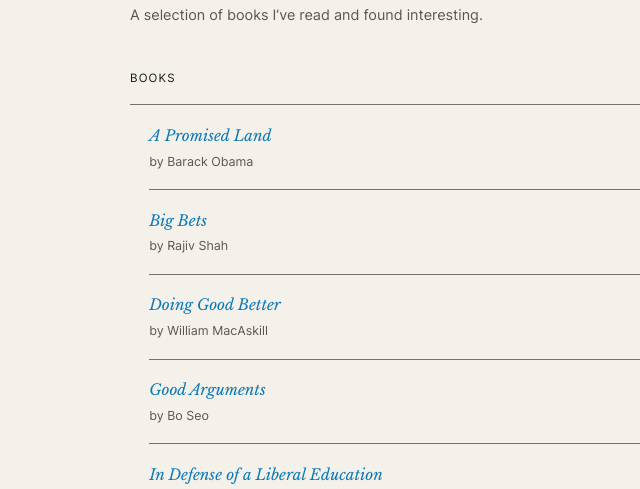
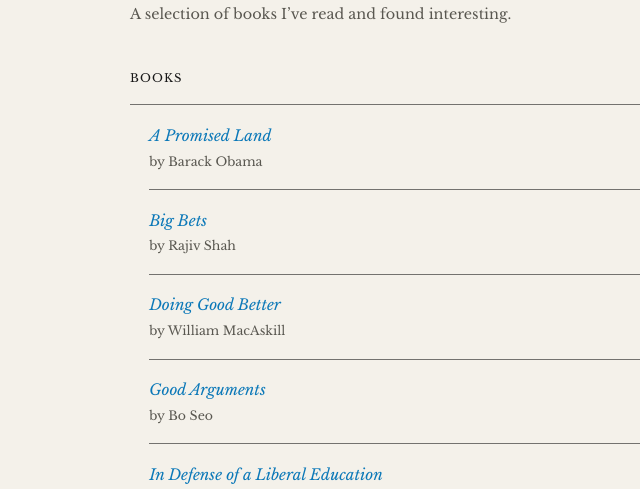
Before and after one commit to ArikKarim/arikkarim.github.io, a plain HTML site: page reading/index.html in a window 1280 px wide. Shown: the part 304-793 px from the top of the page, 94-734 px from the left. Drawn offline with nearby package versions, Linux system fonts and the light colour scheme.

Commit message:
Use Libre Baskerville consistently throughout Reading content

```diff
--- a/css/redesign.css
+++ b/css/redesign.css
@@ -1324,7 +1324,7 @@ main a:not(.button):not(.portrait-frame):not(.article-tool):not(.article-sidebar
 }
 
 /* Curated reading list */
-.reading-page { max-width: 52rem; }
+.reading-page { max-width: 52rem; font-family: "Libre Baskerville", Georgia, serif; }
 .content-page .reading-intro {
     margin: 0.9rem 0 2.75rem;
     color: var(--footer-text-color);
@@ -1334,7 +1334,7 @@ main a:not(.button):not(.portrait-frame):not(.article-tool):not(.article-sidebar
 .reading-section + .reading-section { margin-top: 3.5rem; }
 .reading-section > h3 {
     margin: 0 0 1rem;
-    font-family: "Inter", sans-serif;
+    font-family: "Libre Baskerville", Georgia, serif;
     font-size: 0.72rem;
     font-weight: 500;
     letter-spacing: 0.1em;
@@ -1358,7 +1358,7 @@ main a:not(.button):not(.portrait-frame):not(.article-tool):not(.article-sidebar
     display: block;
     margin-top: 0.3rem;
     color: var(--footer-text-color);
-    font-family: "Inter", sans-serif;
+    font-family: "Libre Baskerville", Georgia, serif;
     font-size: 0.78rem;
     line-height: 1.5;
 }
--- a/reading/index.html
+++ b/reading/index.html
@@ -36,7 +36,7 @@
 
     <link id="favicon" rel="icon" href="/akfavicon1.ico" type="image/x-icon">
     <link rel="stylesheet" href="/css/styles.css">
-    <link rel="stylesheet" href="/css/redesign.css?v=20261118-reading-1">
+    <link rel="stylesheet" href="/css/redesign.css?v=20261118-reading-baskerville-2">
     <script src="/js/script.js" defer></script>
 </head>
 
```
